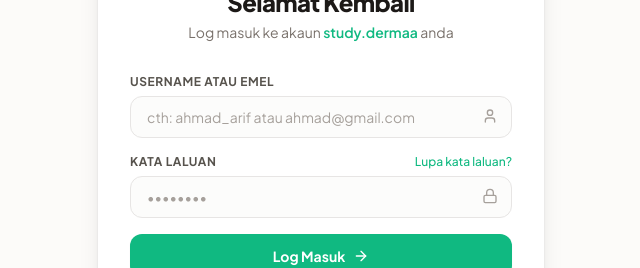
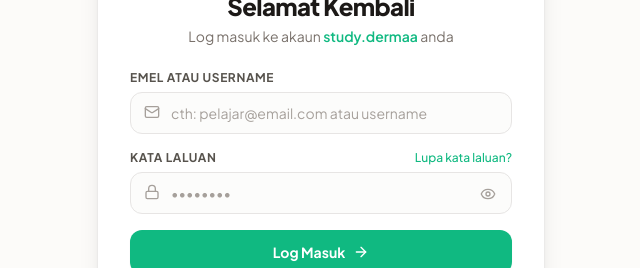
Before and after one commit to reportify12-stack/studydermaa, a React (Vite) app: page /login in a window 1280 px wide. Shown: the part 198-466 px from the top of the page, without its empty margins (319-959 px from the left). Built offline with nearby package versions, Linux system fonts and the light colour scheme; no server answers.

Commit message:
feat: enhance authentication and firebase stability
- Add site favicon and apple-touch-icon
- Improve Firebase auth error handling with more specific messages
- Force HTTP long-polling in Firestore to prevent connection issues
- Add password visibility toggle to login page

```diff
--- a/index.html
+++ b/index.html
@@ -9,6 +9,8 @@
     <meta property="og:description" content="Platform pendidikan digital KSSM Malaysia untuk pelajar Tingkatan 1 hingga 5 dengan nota interaktif, kuiz KSSM, penjejak streak, dan sistem gamifikasi." />
     <meta property="og:type" content="website" />
     <meta name="twitter:card" content="summary_large_image" />
+    <link rel="icon" type="image/png" href="/logo.png" />
+    <link rel="apple-touch-icon" href="/logo.png" />
     <link rel="preconnect" href="https://fonts.googleapis.com">
     <link rel="preconnect" href="https://fonts.gstatic.com" crossorigin>
     <link href="https://fonts.googleapis.com/css2?family=Plus+Jakarta+Sans:wght@400;500;600;700;800&family=Outfit:wght@500;600;700;800&display=swap" rel="stylesheet">
--- a/src/firebase/auth.ts
+++ b/src/firebase/auth.ts
@@ -48,6 +48,18 @@
       return 'Akses disekat sementara akibat terlalu banyak percubaan gagal. Sila tunggu sebentar.';
     case 'auth/network-request-failed':
       return 'Ralat sambungan internet. Sila semak talian anda.';
+    case 'auth/popup-closed-by-user':
+      return 'Tetingkap log masuk telah ditutup sebelum selesai. Sila cuba lagi.';
+    case 'auth/cancelled-popup-request':
+      return 'Permintaan log masuk dibatalkan.';
+    case 'auth/popup-blocked':
+      return 'Tetingkap timbul (pop-up) telah disekat oleh pelayar anda. Sila benarkan pop-up untuk log masuk.';
+    case 'auth/account-exists-with-different-credential':
+      return 'Akaun dengan emel ini telah wujud menggunakan kaedah log masuk berbeza (cth: Emel & Kata Laluan). Sila log masuk dengan kaedah asal anda.';
+    case 'auth/credential-already-in-use':
+      return 'Kelayakan ini telah dipautkan ke akaun lain.';
+    case 'auth/operation-not-allowed':
+      return 'Kaedah log masuk ini belum diaktifkan dalam konsol Firebase. Sila hubungi pentadbir.';
     case 'permission-denied':
     case 'firestore/permission-denied':
       return 'Akses ditolak. Anda tidak mempunyai kebenaran untuk melakukan operasi ini.';
--- a/src/pages/auth/LoginPage.tsx
+++ b/src/pages/auth/LoginPage.tsx
@@ -1,7 +1,6 @@
 import React, { useState } from 'react';
-import { useAuth } from '../../contexts/AuthContext';
 import { loginUser, formatFirebaseError } from '../../firebase/authService';
-import { LogIn, ArrowRight, AlertCircle, Loader2, Sparkles, User, Lock } from 'lucide-react';
+import { Mail, Lock, Eye, EyeOff, ArrowRight, AlertCircle, Loader2 } from 'lucide-react';
 
 interface LoginPageProps {
   navigate: (route: string) => void;
@@ -10,6 +9,7 @@
 export const LoginPage: React.FC<LoginPageProps> = ({ navigate }) => {
   const [identifier, setIdentifier] = useState('');
   const [password, setPassword] = useState('');
+  const [showPassword, setShowPassword] = useState(false);
   const [loading, setLoading] = useState(false);
   const [errorMessage, setErrorMessage] = useState<string | null>(null);
 
@@ -17,8 +17,9 @@
     e.preventDefault();
     setErrorMessage(null);
 
-    if (!identifier.trim()) {
-      setErrorMessage('Sila masukkan username atau emel anda.');
+    const cleanIdentifier = identifier.trim();
+    if (!cleanIdentifier) {
+      setErrorMessage('Sila masukkan emel atau username anda.');
       return;
     }
     if (!password) {
@@ -28,7 +29,7 @@
 
     setLoading(true);
     try {
-      const profile = await loginUser(identifier, password);
+      const profile = await loginUser(cleanIdentifier, password);
       if (profile.role === 'admin') {
         navigate('/admin');
       } else {
@@ -36,7 +37,7 @@
       }
     } catch (err: any) {
       console.error('Login error:', err);
-      const msg = err.code ? formatFirebaseError(err.code) : err.message || 'Log masuk gagal.';
+      const msg = err.code ? formatFirebaseError(err.code) : err.message || 'Log masuk gagal. Sila cuba lagi.';
       setErrorMessage(msg);
     } finally {
       setLoading(false);
@@ -47,7 +48,7 @@
     <div id="login-page-container" className="min-h-[calc(100vh-8rem)] flex items-center justify-center p-4 sm:p-6">
       <div className="w-full max-w-md bg-white dark:bg-stone-900 rounded-3xl border border-stone-200/80 dark:border-stone-800 p-6 sm:p-8 shadow-xl">
         {/* Header */}
-        <div className="text-center mb-8">
+        <div className="text-center mb-6">
           <div className="w-12 h-12 rounded-2xl btn-theme-primary mx-auto flex items-center justify-center font-black text-xl mb-3 shadow-xs">
             d
           </div>
@@ -63,44 +64,51 @@
         {errorMessage && (
           <div
             id="login-error-alert"
-            className="mb-6 p-3.5 rounded-2xl bg-rose-50 dark:bg-rose-950/50 border border-rose-200 dark:border-rose-900/60 text-rose-700 dark:text-rose-300 text-xs flex items-start gap-2.5"
+            className="mb-6 p-3.5 rounded-2xl bg-rose-50 dark:bg-rose-950/50 border border-rose-200 dark:border-rose-900/60 text-rose-700 dark:text-rose-300 text-xs flex items-start gap-2.5 animate-in fade-in duration-200"
           >
             <AlertCircle className="w-4 h-4 shrink-0 mt-0.5 text-rose-500" />
-            <span>{errorMessage}</span>
+            <span className="leading-relaxed">{errorMessage}</span>
           </div>
         )}
 
-        {/* Form */}
+        {/* Email & Password Form */}
         <form onSubmit={handleSubmit} className="space-y-4">
           <div>
-            <label className="block text-xs font-bold uppercase tracking-wider text-stone-600 dark:text-stone-300 mb-1.5">
-              Username atau Emel
+            <label
+              htmlFor="login-email-input"
+              className="block text-xs font-bold uppercase tracking-wider text-stone-600 dark:text-stone-300 mb-1.5"
+            >
+              Emel atau Username
             </label>
             <div className="relative">
               <input
-                id="login-identifier-input"
+                id="login-email-input"
                 type="text"
                 value={identifier}
                 onChange={(e) => setIdentifier(e.target.value)}
-                placeholder="cth: ahmad_arif atau ahmad@gmail.com"
-                className="w-full px-4 py-2.5 rounded-xl border border-stone-200 dark:border-stone-800 bg-stone-50/60 dark:bg-stone-800/40 text-stone-900 dark:text-stone-100 text-sm focus:outline-hidden focus:border-theme-primary focus:ring-2 focus:ring-theme-primary/20 transition-all placeholder:text-stone-400"
+                placeholder="cth: pelajar@email.com atau username"
+                disabled={loading}
+                className="w-full pl-10 pr-4 py-2.5 rounded-xl border border-stone-200 dark:border-stone-800 bg-stone-50/60 dark:bg-stone-800/40 text-stone-900 dark:text-stone-100 text-sm focus:outline-hidden focus:border-theme-primary focus:ring-2 focus:ring-theme-primary/20 transition-all placeholder:text-stone-400 disabled:opacity-50"
                 required
                 autoComplete="username"
               />
-              <User className="w-4 h-4 text-stone-400 absolute right-3.5 top-3" />
+              <Mail className="w-4 h-4 text-stone-400 absolute left-3.5 top-3" />
             </div>
           </div>
 
           <div>
             <div className="flex items-center justify-between mb-1.5">
-              <label className="block text-xs font-bold uppercase tracking-wider text-stone-600 dark:text-stone-300">
+              <label
+                htmlFor="login-password-input"
+                className="block text-xs font-bold uppercase tracking-wider text-stone-600 dark:text-stone-300"
+              >
                 Kata Laluan
               </label>
               <button
                 id="login-forgot-password-link"
                 type="button"
                 onClick={() => navigate('/forgot-password')}
-                className="text-xs text-theme-primary hover:underline font-medium"
+                className="text-xs text-theme-primary hover:underline font-medium cursor-pointer"
               >
                 Lupa kata laluan?
               </button>
@@ -108,15 +116,25 @@
             <div className="relative">
               <input
                 id="login-password-input"
-                type="password"
+                type={showPassword ? 'text' : 'password'}
                 value={password}
                 onChange={(e) => setPassword(e.target.value)}
                 placeholder="••••••••"
-                className="w-full px-4 py-2.5 rounded-xl border border-stone-200 dark:border-stone-800 bg-stone-50/60 dark:bg-stone-800/40 text-stone-900 dark:text-stone-100 text-sm focus:outline-hidden focus:border-theme-primary focus:ring-2 focus:ring-theme-primary/20 transition-all placeholder:text-stone-400"
+                disabled={loading}
+                className="w-full pl-10 pr-10 py-2.5 rounded-xl border border-stone-200 dark:border-stone-800 bg-stone-50/60 dark:bg-stone-800/40 text-stone-900 dark:text-stone-100 text-sm focus:outline-hidden focus:border-theme-primary focus:ring-2 focus:ring-theme-primary/20 transition-all placeholder:text-stone-400 disabled:opacity-50"
                 required
                 autoComplete="current-password"
               />
-              <Lock className="w-4 h-4 text-stone-400 absolute right-3.5 top-3" />
+              <Lock className="w-4 h-4 text-stone-400 absolute left-3.5 top-3" />
+              <button
+                id="toggle-password-visibility-btn"
+                type="button"
+                onClick={() => setShowPassword(!showPassword)}
+                className="absolute right-3 top-2.5 p-1 text-stone-400 hover:text-stone-600 dark:hover:text-stone-200 transition-colors cursor-pointer"
+                aria-label={showPassword ? 'Sembunyi kata laluan' : 'Tunjuk kata laluan'}
+              >
+                {showPassword ? <EyeOff className="w-4 h-4" /> : <Eye className="w-4 h-4" />}
+              </button>
             </div>
           </div>
 
@@ -124,7 +142,7 @@
             id="login-submit-btn"
             type="submit"
             disabled={loading}
-            className="w-full py-3 px-4 rounded-xl font-bold text-sm btn-theme-primary shadow-xs flex items-center justify-center gap-2 mt-2 disabled:opacity-50 transition-all cursor-pointer"
+            className="w-full py-3 px-4 rounded-xl font-bold text-sm btn-theme-primary shadow-xs flex items-center justify-center gap-2 mt-3 disabled:opacity-50 transition-all cursor-pointer active:scale-[0.99]"
           >
             {loading ? (
               <>
@@ -147,7 +165,7 @@
             <button
               id="login-to-register-link"
               onClick={() => navigate('/register')}
-              className="font-bold text-theme-primary hover:underline"
+              className="font-bold text-theme-primary hover:underline cursor-pointer"
             >
               Daftar Sekarang
             </button>
```
Also changed, not shown: src/firebase/config.ts (+15 -3 lines), public/logo.png (added).
